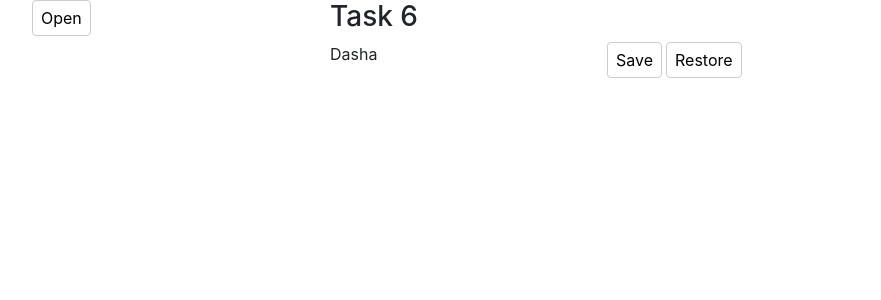
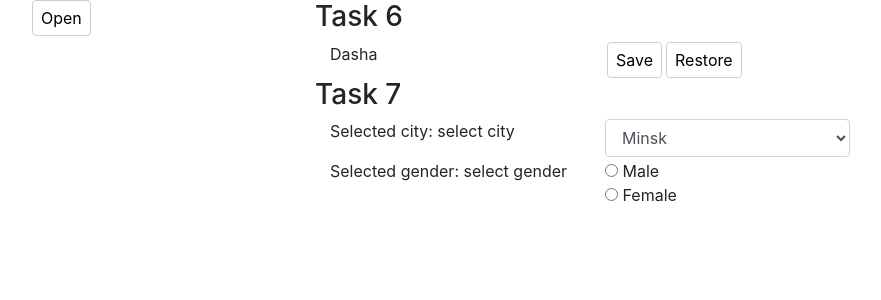
Before and after one commit to smidari/tasks, a React (Create React App) app: page /#/Junior in a window 1280 px wide. Shown: the top 300 px of the page, without its empty margins (55-936 px from the left). Built offline with nearby package versions, Linux system fonts and the light colour scheme.

Commit message:
Added two universal components Select and Radio to the common folder, and displayed their work in the Junior page

```diff
--- a/src/components/Task6/Task6.tsx
+++ b/src/components/Task6/Task6.tsx
@@ -14,7 +14,9 @@
 
 export function restoreState<T>(key: string, defaultState: T) {
     const stateAsString = localStorage.getItem(key);
-    if (stateAsString !== null) defaultState = JSON.parse(stateAsString) as T;
+    if (stateAsString !== null) {
+        defaultState = JSON.parse(stateAsString) as T;
+    }
     return defaultState;
 }
 
@@ -33,7 +35,9 @@
 
     return (
         <Container>
-            <h3>Task 6</h3>
+            <Row>
+                <h3>Task 6</h3>
+            </Row>
             <Row>
                 <Col md={4}>
                     <EditableSpan
--- /dev/null
+++ b/src/components/Task7/Task7.tsx
@@ -0,0 +1,37 @@
+import React, {useState} from "react";
+import {Col, Container, Row} from "react-bootstrap";
+import Select from "../common/Select/Select";
+import Radio from "../common/Radio/Radio";
+
+const cities = ['Minsk', 'Moscow', 'Paris', 'Amsterdam'];
+const genders = ['Male', 'Female'];
+
+const Task7 = () => {
+    const [city, setCity] = useState<string>('select city');
+    const [gender, setGender] = useState<string>('select gender');
+
+    return (
+        <Container>
+            <Row>
+                <h3>Task 7</h3>
+            </Row>
+            <Row>
+                <Col md={4}>
+                    <p>Selected city: {city}</p>
+                </Col>
+                <Col md={4}>
+                    <Select options={cities} value={city} onChange={setCity}/>
+                </Col>
+            </Row>
+            <Row>
+                <Col md={4}>
+                    <p>Selected gender: {gender}</p>
+                </Col>
+                <Col md={4}>
+                    <Radio inputValues={genders} name={'gender'} onChange={setGender} value={gender}/>
+                </Col>
+            </Row>
+        </Container>
+    )
+};
+export default Task7;
--- /dev/null
+++ b/src/components/common/Radio/Radio.tsx
@@ -0,0 +1,31 @@
+import React, {ChangeEvent} from "react";
+
+type RadioType = {
+    inputValues: Array<string>
+    name: string
+    onChange: (value: string) => void
+    value: string
+}
+const Radio = (props: RadioType) => {
+    const onChangeHandler = (event: ChangeEvent<HTMLInputElement>) => {
+        props.onChange(event.target.value)
+    };
+    return (
+        <>
+            {props.inputValues.map(item => (
+                    <div>
+                        <input
+                            type="radio"
+                            name={props.name}
+                            value={item}
+                            checked={props.value === item}
+                            onChange={onChangeHandler}
+                        /> {item}
+                    </div>
+                )
+            )}
+        </>
+    )
+};
+
+export default Radio;
--- /dev/null
+++ b/src/components/common/Select/Select.tsx
@@ -0,0 +1,22 @@
+import React, {ChangeEvent} from "react";
+import {Form} from "react-bootstrap";
+
+type SelectType = {
+    options: Array<string>
+    value: string
+    onChange: (value: string) => void
+}
+const Select = (props: SelectType) => {
+
+    const onChangeHandler = (event: ChangeEvent<HTMLSelectElement>) => {
+        props.onChange(event.target.value)
+    };
+    return (
+        <>
+            <Form.Control as="select" onChange={onChangeHandler} value={props.value}>
+                {props.options.map((item, index) => <option key={index} value={item}>{item}</option>)}
+            </Form.Control>
+        </>
+    )
+};
+export default Select;
--- a/src/components/pages/Junior.tsx
+++ b/src/components/pages/Junior.tsx
@@ -1,11 +1,16 @@
 import React from "react";
 import Task6 from "../Task6/Task6";
+import Task7 from "../Task7/Task7";
+
 
 
 const Junior = () => {
 
     return (
-        <Task6/>
+        <>
+            <Task6/>
+            <Task7/>
+        </>
     )
 };
 
```
